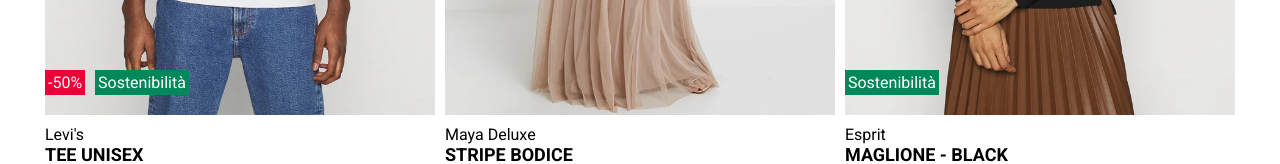
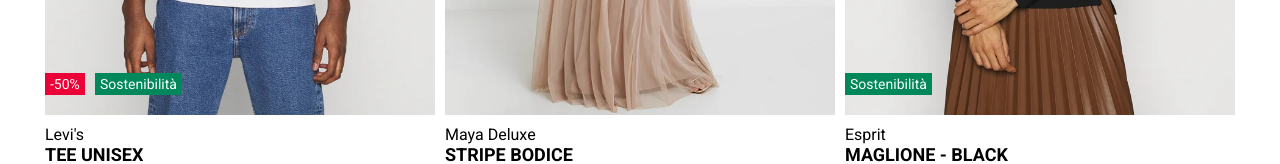
Before and after one commit to kritoma/html-css-boolando, a plain HTML site: page index.html in a window 1280 px wide. Shown: the part 1170-1334 px from the top of the page. Drawn offline with Linux system fonts and the light colour scheme.

Commit message:
modifiche su ccs

```diff
--- a/css/style.css
+++ b/css/style.css
@@ -58,29 +58,32 @@ body{
 
 .discount{
     background-color: #eb0037;
-    padding: 3px;
+    padding: 3px 5px;
     position: absolute;
     bottom: 20px;
     left: 0;
     color: white;
+    font-size: 14px;
+}
+
+.sustainability, .sustainability-left{
+    color: white;
+    background-color: #00875a;
+    padding: 3px 5px;
+    font-size: 14px;
+
 }
 
 .sustainability{
-    background-color: #00875a;
-    padding: 3px;
     position: absolute;
     bottom: 20px;
     left: 50px;
-    color: white;
 }
 
 .sustainability-left{
-    background-color: #00875a;
-    padding: 3px;
     position: absolute;
     bottom: 20px;
     left: 0px;
-    color: white;
 }
 
 .information{
```
